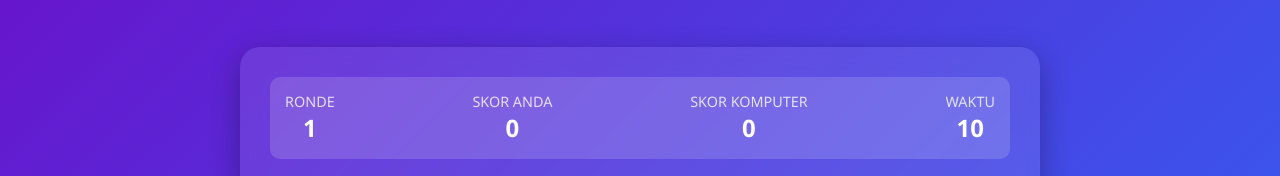
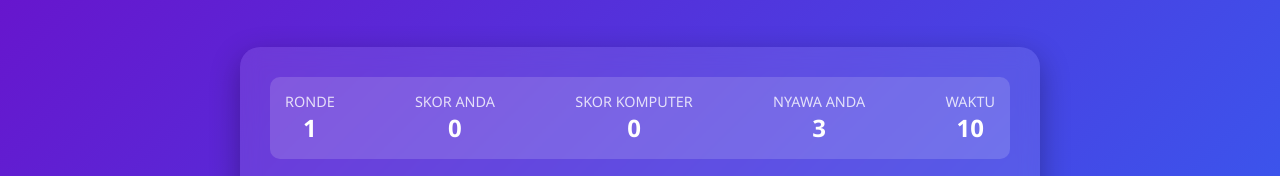
Before and after one commit to syahfalah4787/Letter-Game-Project, a plain HTML site: page index.html in a window 1280 px wide. Shown: the part 115-291 px from the top of the page. Drawn offline with Linux system fonts and the light colour scheme.

Commit message:
update index.html

```diff
--- a/index.html
+++ b/index.html
@@ -25,6 +25,10 @@
             <div class="info-box">
                 <div class="info-label">SKOR KOMPUTER</div>
                 <div class="info-value" id="computer-score">0</div>
+            </div>
+            <div class="info-box">
+              <div class="info-label">NYAWA ANDA</div>
+              <div class="info-value">3</div>
             </div>
             <div class="info-box">
               <div class="info-label">WAKTU</div>
```
